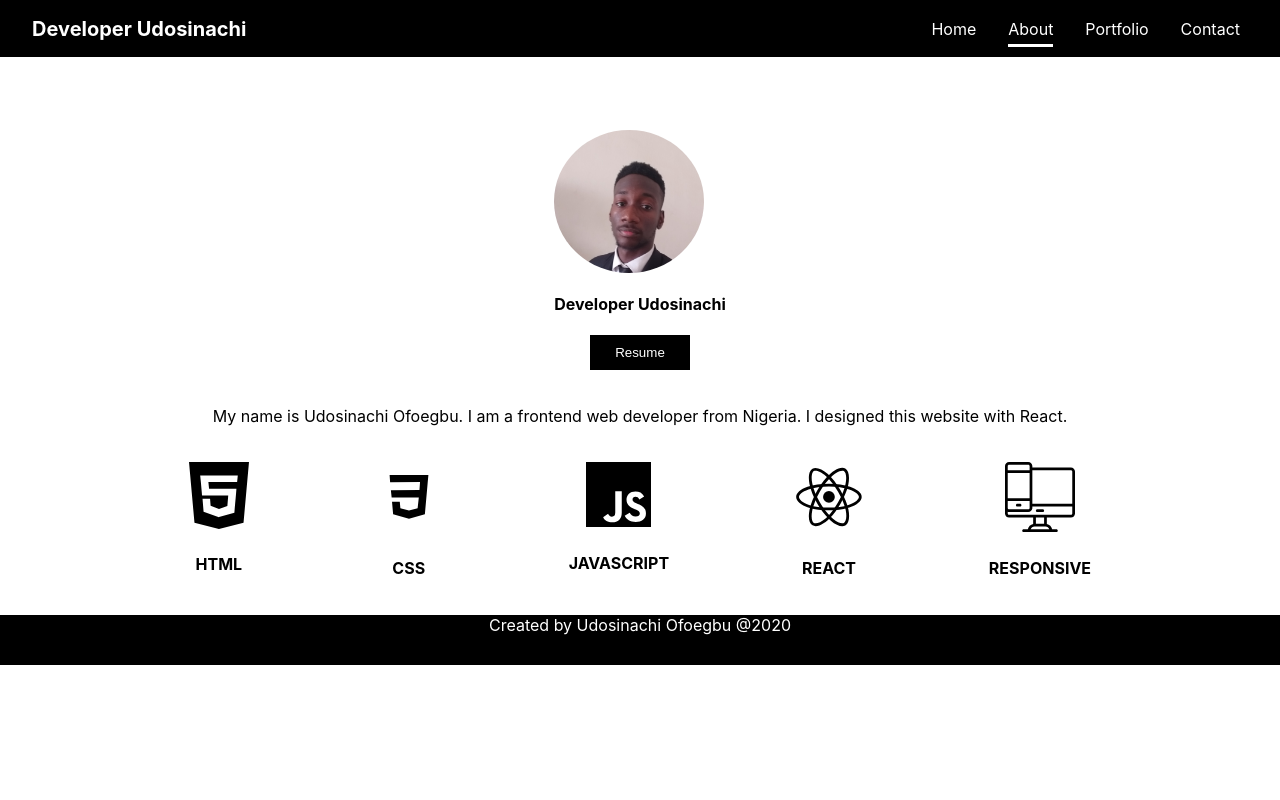
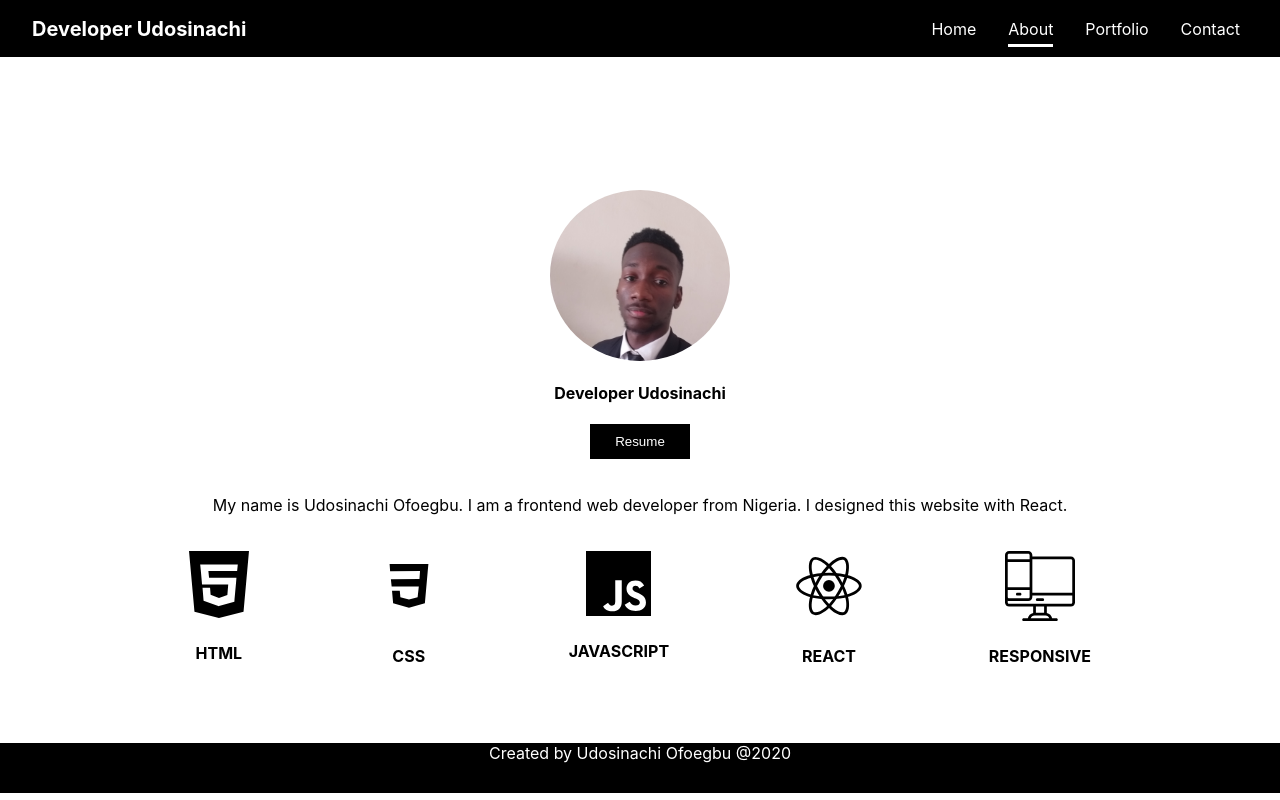
Before and after one commit to udosinachi/Myportfolio, a React (Create React App) app: page /about in a window 1280 px wide. Built offline with nearby package versions, Linux system fonts and the light colour scheme.

Commit message:
Done with about

```diff
--- a/src/pages/about/About.js
+++ b/src/pages/about/About.js
@@ -8,7 +8,7 @@ function About(){
         <Div>
             <Nav navcolor={'black'} textcolor={'white'} hovercolor={'white'} />
             <div className='body'>
-                <div style={{marginTop: '130px'}} className='image'>
+                <div style={{marginTop: '190px'}} className='image'>
                     <img src='/asset/img/pro.jpg' alt='profile'/>
                     <h4>Developer Udosinachi</h4>
                 </div>
@@ -42,7 +42,7 @@ function About(){
                         <img src='/asset/svg/responsive.svg' />
                         <h4>RESPONSIVE</h4>
                     </div>
-            </div>
+            </div><br/><br/>
             <Footer />
         </Div>
     )
--- a/src/pages/about/AboutStyle.js
+++ b/src/pages/about/AboutStyle.js
@@ -7,7 +7,7 @@ overflow: hidden;
         display: grid;
         justify-content: center;
         img{
-            width: 150px;
+            width: 180px;
             border-radius: 50%;
         }
         h4{
```
